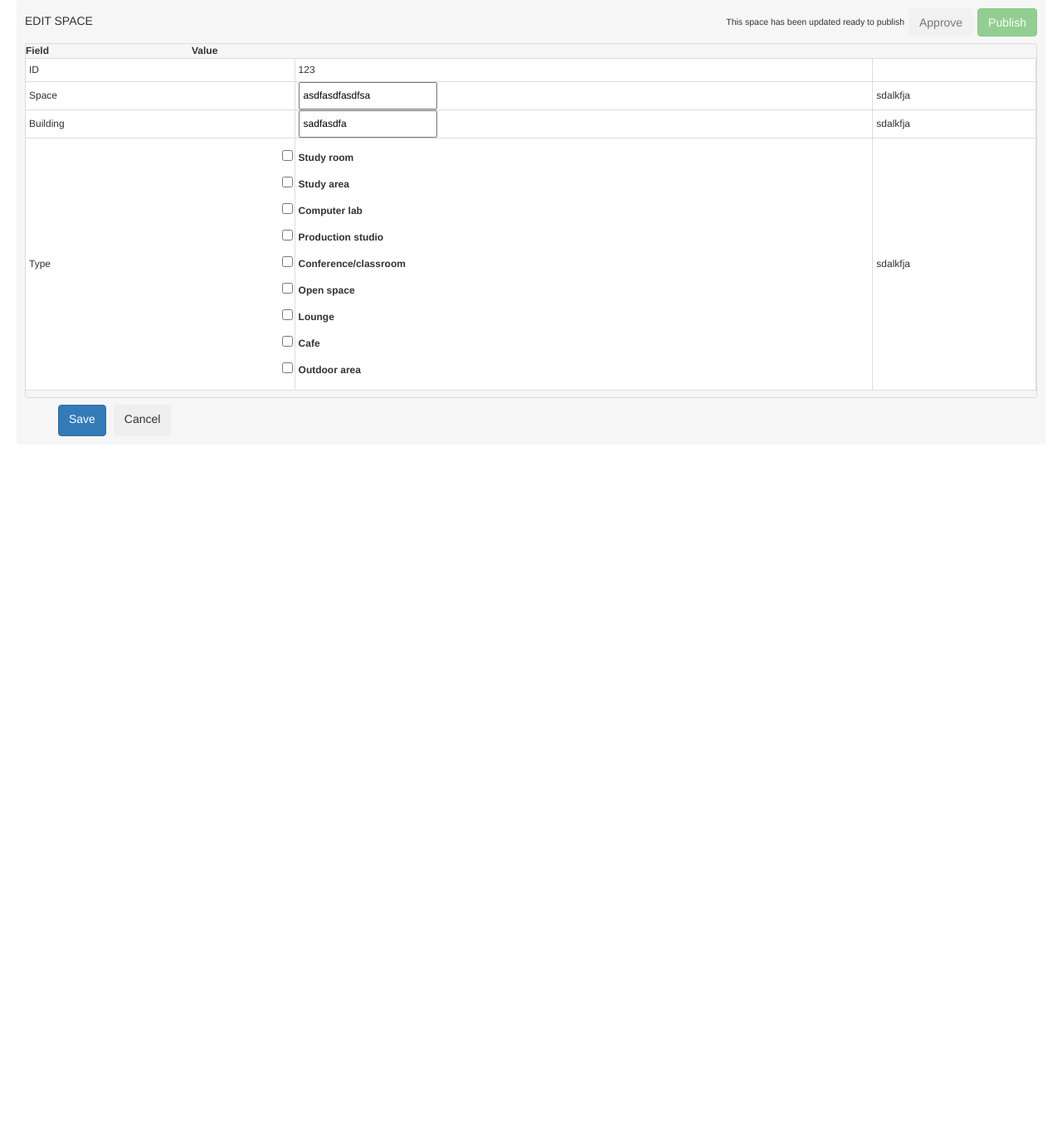
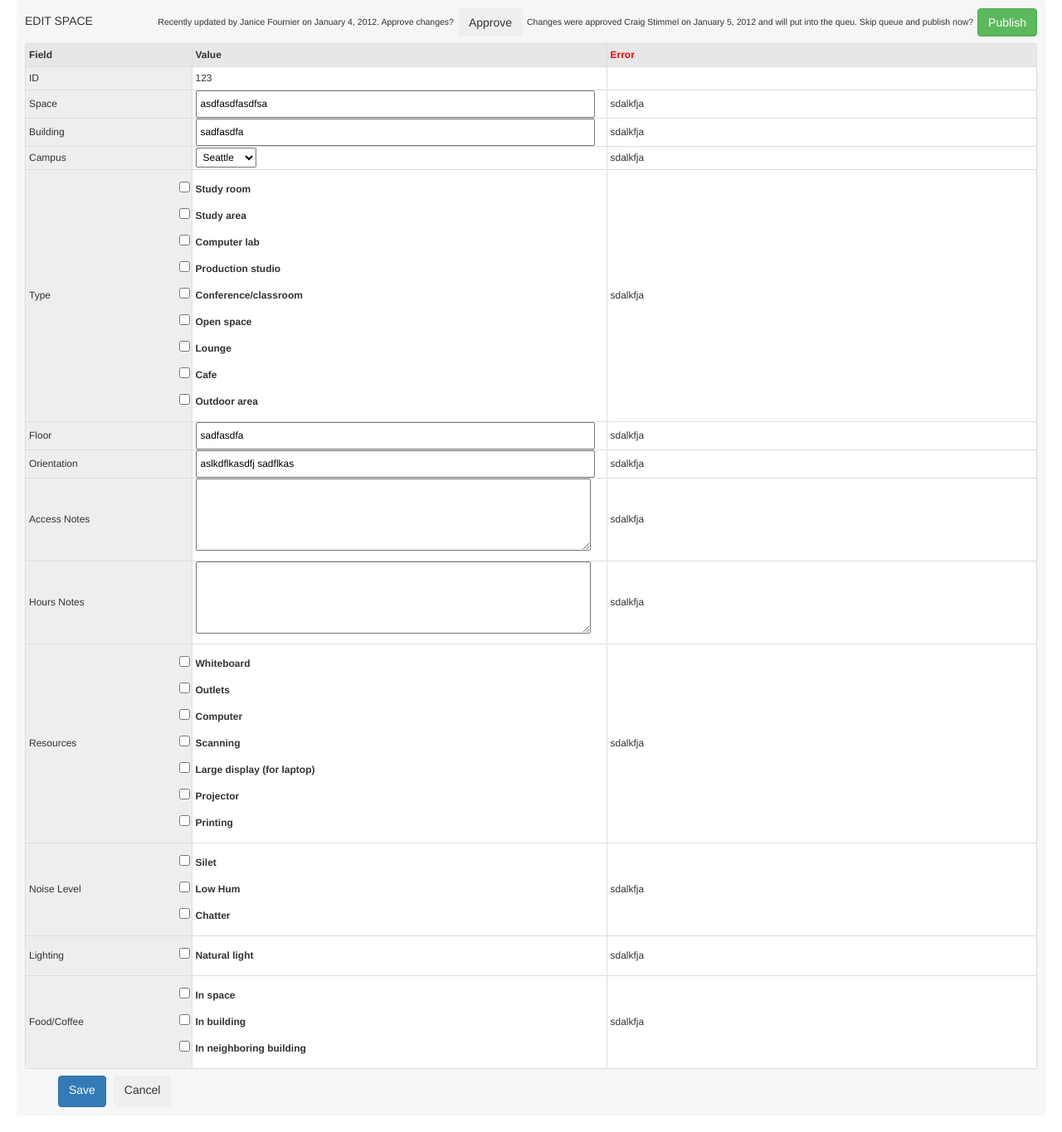
Before and after one commit to uw-it-aca/spacescout_admin, a Django app: template templates/edit_space.html in a window 1280 px wide. Shown: the part 50-1415 px from the top of the page at 83% size. Before the commit the page ends 576 px from the top, so only its background shows below. Run offline with Django 3.2, Linux system fonts and the light colour scheme; the template is opened without the code that fills it, so the values that code supplies are empty; style sheets or scripts are compiled from the project's sources; some libraries are stand-ins or nearby versions.

Commit message:
styling single space edit screen

```diff
--- a/static/css/styles.less
+++ b/static/css/styles.less
@@ -63,7 +63,7 @@ body { padding-top: 40px; }
             li:last-child { margin-right: 0; }
         }
     }
-    .table-scroll { overflow: scroll; -webkit-overflow-scrolling: touch; margin-bottom: 8px;
+    .table-scroll { overflow: scroll; -webkit-overflow-scrolling: touch;
         .table-edit { color: #222; }
     }
 
@@ -79,6 +79,7 @@ body { padding-top: 40px; }
 
 }
 
+/* Table Styles */
 
 .tableDiv { font-size: 12px; border: solid 1px #ddd; .rounded-corners(3px); margin-bottom: 8px;
 
@@ -167,6 +168,33 @@ body { padding-top: 40px; }
 }
 
 
+
+#table_scroller_container {
+    input[type="text"] { width: 96%; }
+}
+
+#edit_space_table {
+
+    thead {
+        td { background-color: #e7e7e7 !important; font-weight: bold; }
+        td:last-child { border-right: none; }
+    }
+
+    tbody {
+        td:last-child { border-right: none; }
+    }
+
+    select { height: 24px; }
+    input[type="text"] { width: 98%; }
+    textarea { width: 97.1%; margin-bottom: 2px; }
+
+    .col-field { width: 200px; background-color: #eee; }
+    .col-value { width: 500px; }
+    .col-error { color: red; }
+
+}
+
+
 /* Bootstrap Overrides */
 
 .modal {
--- a/static/js/main.js
+++ b/static/js/main.js
@@ -301,6 +301,8 @@ $special = $event.special.debouncedresize = {
         $(".fixedColumn").height(tableContainerH + 1);*/
 
         //$("#table_scroller_container").css("max-height", tableContainerH - 25);
+
+        $("#edit_space_scroller").css("max-height", tableContainerH - 45);
         $("#table_scroller").css("max-height", tableContainerH - 55);
         $(".fixedTable").css("max-height", tableContainerH - 55);
         $(".fixedColumn").css("max-height", tableContainerH + 1);
--- a/templates/edit_space.html
+++ b/templates/edit_space.html
@@ -13,42 +13,52 @@
     <div class="table-options clearfix">
         <h5 class="pull-left" style="margin:0;display:inline-block;">EDIT SPACE</h5>
         <ul class="pull-right">
-            <li>This space has been updated ready to publish</li>
-            <li><button id="publish_button" class="btn btn-mini disabled">Approve</button></li>
-            <li><button id="publish_button" class="btn btn-mini btn-success disabled">Publish</button></li>
+            <li class="muted">Recently updated by Janice Fournier on January 4, 2012. Approve changes?</li>
+            <li><button id="publish_button" class="btn btn-mini">Approve</button></li>
+            <li class="muted">Changes were approved Craig Stimmel on January 5, 2012 and will put into the queu. Skip queue and publish now?</li>
+            <li><button id="publish_button" class="btn btn-mini btn-success">Publish</button></li>
         </ul>
     </div>
 
-    <div id="table_scroller_container" class="tableDiv">
+    <div id="edit_space_table" class="tableDiv">
         <table style="width:100%;">
               <thead>
                   <tr>
-                  <th style="width:200px;">Field</th>
-                  <th>Value</th>
-                  <th></th>
+                      <td class="col-field">Field</td>
+                      <td class="col-value">Value</td>
+                      <td class="col-error">Error</td>
                   </tr>
               </thead>
         </table>
-    <div id="" class="table-scroll" style="height:400px;">
+        <div id="edit_space_scroller" class="table-scroll">
             <table style="width:100%;">
                 <tbody>
                       <tr>
-                  <td>ID</td>
-                  <td>123</td>
-                  <td>&nbsp;</td>
+                          <td class="col-field">ID</td>
+                          <td class="col-value">123</td>
+                          <td class="col-error">&nbsp;</td>
                       </tr>
                       <tr>
-                  <td>Space</td>
+                          <td class="col-field">Space</td>
                           <td><input type="text" value="asdfasdfasdfsa"></td>
                           <td>sdalkfja</td>
                       </tr>
                       <tr>
-                  <td>Building</td>
+                          <td class="col-field">Building</td>
                           <td><input type="text" value="sadfasdfa"></td>
                           <td>sdalkfja</td>
                       </tr>
                       <tr>
-                  <td>Type</td>
+                          <td class="col-field">Campus</td>
+                          <td><select>
+                              <option>Seattle</option>
+                              <option>Bothell</option>
+                              <option>Tacoma</option>
+                            </select></td>
+                          <td>sdalkfja</td>
+                      </tr>
+                      <tr>
+                          <td class="col-field">Type</td>
                           <td>
                               <label class="checkbox"><input type="checkbox" id="inlineCheckbox1" value="option1">Study room</label>
                               <label class="checkbox"><input type="checkbox" id="inlineCheckbox1" value="option1">Study area</label>
@@ -63,27 +73,27 @@
                           <td>sdalkfja</td>
                       </tr>
                       <tr>
-                  <td>Floor</td>
+                          <td class="col-field">Floor</td>
                           <td><input type="text" value="sadfasdfa"></td>
                           <td>sdalkfja</td>
                       </tr>
                       <tr>
-                  <td>Orientation</td>
+                          <td class="col-field">Orientation</td>
                           <td><input type="text" value="aslkdflkasdfj sadflkas"></td>
                           <td>sdalkfja</td>
                       </tr>
                       <tr>
-                  <td>Access Notes</td>
-                  <td><input type="text" value=""></td>
+                          <td class="col-field">Access Notes</td>
+                          <td><textarea rows="3"></textarea></td>
                           <td>sdalkfja</td>
                       </tr>
                       <tr>
-                  <td>Hours Notes</td>
-                  <td><input type="text" value=""></td>
+                          <td class="col-field">Hours Notes</td>
+                          <td><textarea rows="3"></textarea></td>
                           <td>sdalkfja</td>
                       </tr>
                       <tr>
-                  <td>Resources</td>
+                          <td class="col-field">Resources</td>
                           <td>
                               <label class="checkbox"><input type="checkbox" id="inlineCheckbox1" value="option1">Whiteboard</label>
                               <label class="checkbox"><input type="checkbox" id="inlineCheckbox1" value="option1">Outlets</label>
@@ -96,11 +106,27 @@
                           <td>sdalkfja</td>
                       </tr>
                       <tr>
-                  <td>Noise Level</td>
+                          <td class="col-field">Noise Level</td>
                           <td>
                               <label class="checkbox"><input type="checkbox" id="inlineCheckbox1" value="option1">Silet</label>
                               <label class="checkbox"><input type="checkbox" id="inlineCheckbox1" value="option1">Low Hum</label>
                               <label class="checkbox"><input type="checkbox" id="inlineCheckbox1" value="option1">Chatter</label>
+                          </td>
+                          <td>sdalkfja</td>
+                      </tr>
+                      <tr>
+                          <td class="col-field">Lighting</td>
+                          <td>
+                              <label class="checkbox"><input type="checkbox" id="inlineCheckbox1" value="option1">Natural light</label>
+                          </td>
+                          <td>sdalkfja</td>
+                      </tr>
+                      <tr>
+                          <td class="col-field">Food/Coffee</td>
+                          <td>
+                              <label class="checkbox"><input type="checkbox" id="inlineCheckbox1" value="option1">In space</label>
+                              <label class="checkbox"><input type="checkbox" id="inlineCheckbox1" value="option1">In building</label>
+                              <label class="checkbox"><input type="checkbox" id="inlineCheckbox1" value="option1">In neighboring building</label>
                           </td>
                           <td>sdalkfja</td>
                       </tr>
```
Also changed, not shown: templates/edit.html (+0 -10 lines). Lines whose indentation alone changed are shown as unchanged.
